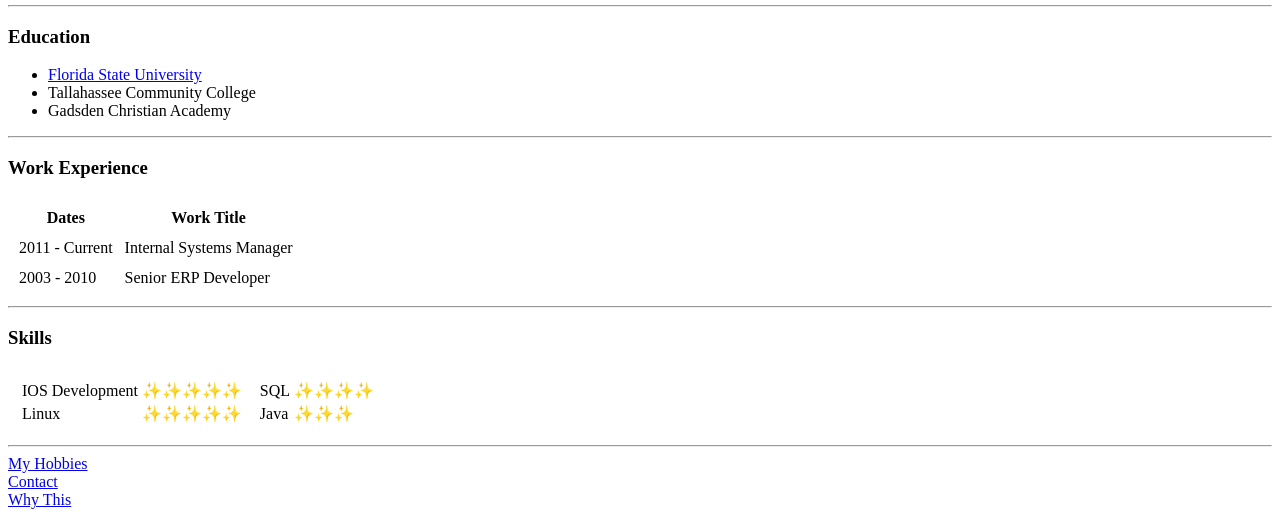
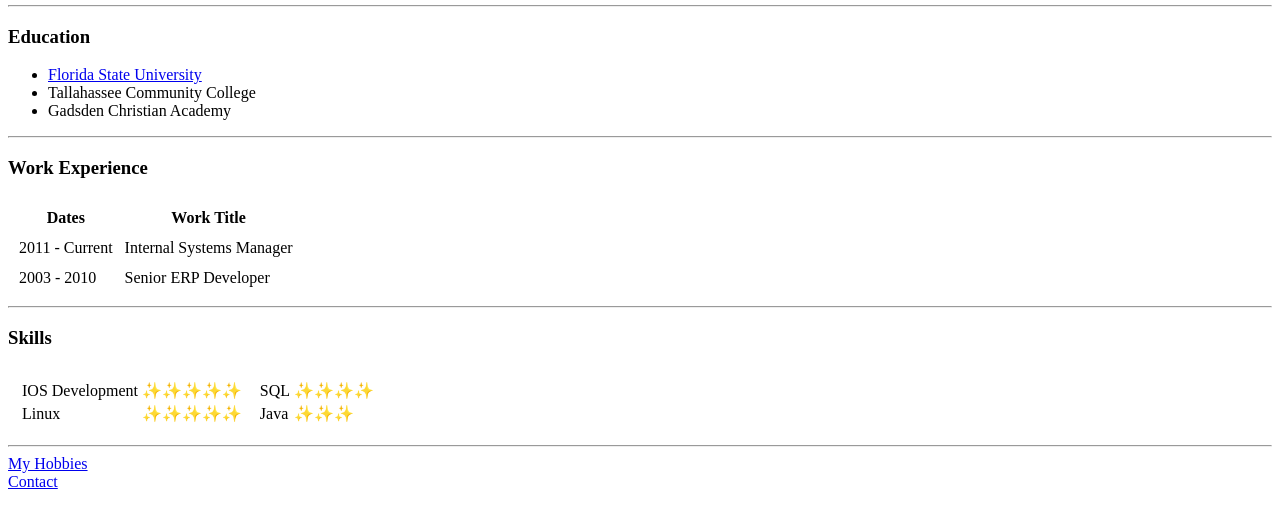
Before and after one commit to amykate222/tutorial, a plain HTML site: page index.html in a window 1280 px wide. Shown: the part 357-874 px from the top of the page. Drawn offline with Linux system fonts and the light colour scheme.

Commit message:
Update index.html

```diff
--- a/index.html
+++ b/index.html
@@ -96,7 +96,7 @@
   <br>
   <a href="ContactMe.html">Contact</a>
   <br>
-  <a href="WhyThis.html">Why This</a>
+
 </body>
 
 </html>
```
